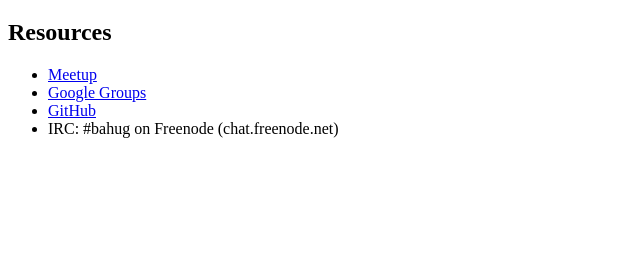
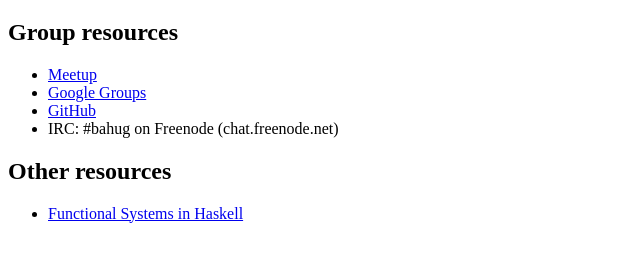
Before and after one commit to bahug/bahug.github.io, a plain HTML site: page index.html in a window 1280 px wide. Shown: the part 61-322 px from the top of the page, without its empty margins (0-640 px from the left). Drawn offline with Linux system fonts and the light colour scheme.

Commit message:
Add 'other resources' section

```diff
--- a/index.html
+++ b/index.html
@@ -11,12 +11,16 @@
 <div id="header">
 <h1 class="title">Bay Area Haskell Users Group</h1>
 </div>
-<h2 id="resources">Resources</h2>
+<h2 id="group-resources">Group resources</h2>
 <ul>
 <li><a href="http://www.meetup.com/Bay-Area-Haskell-Users-Group/">Meetup</a></li>
 <li><a href="https://groups.google.com/forum/#!forum/bahaskell">Google Groups</a></li>
 <li><a href="http://github.com/bahug">GitHub</a></li>
 <li>IRC: #bahug on Freenode (chat.freenode.net)</li>
 </ul>
+<h2 id="other-resources">Other resources</h2>
+<ul>
+<li><a href="http://cmsc-22311.cs.uchicago.edu/2015/">Functional Systems in Haskell</a></li>
+</ul>
 </body>
 </html>
```
Also changed, not shown: 1 other file.
